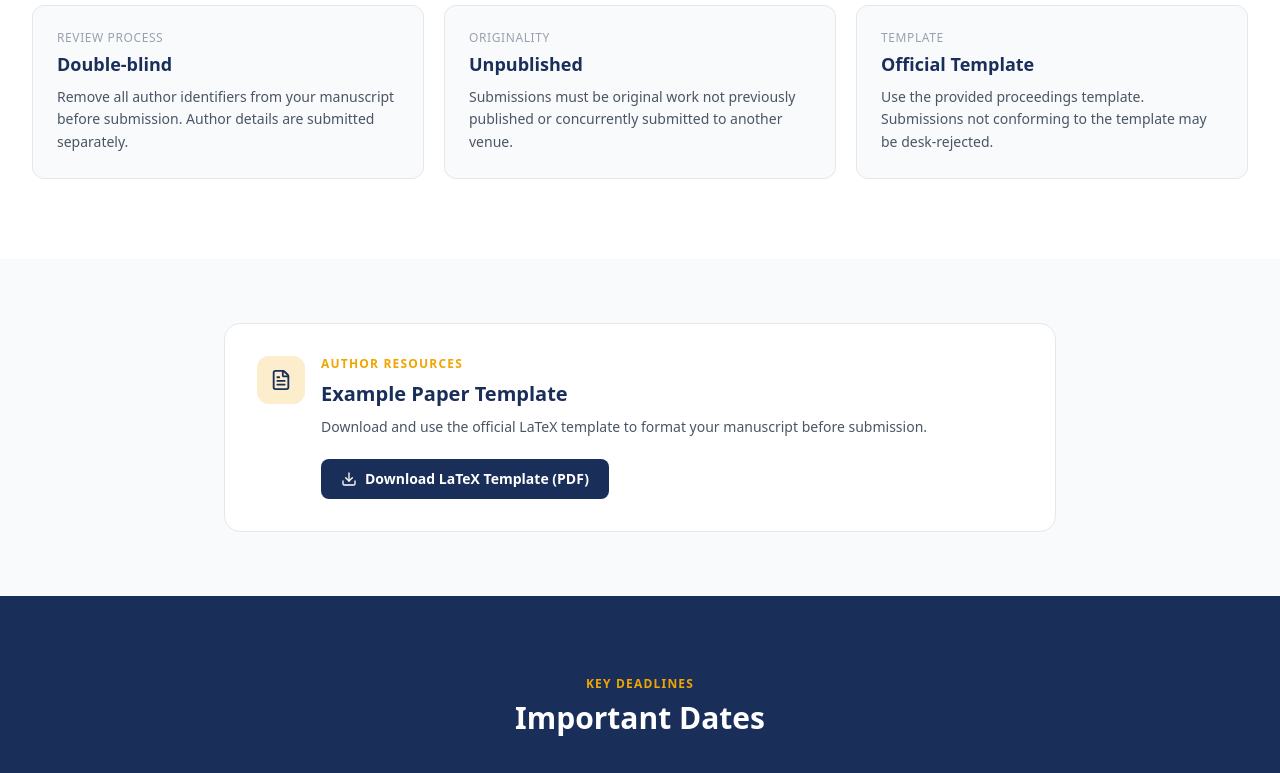
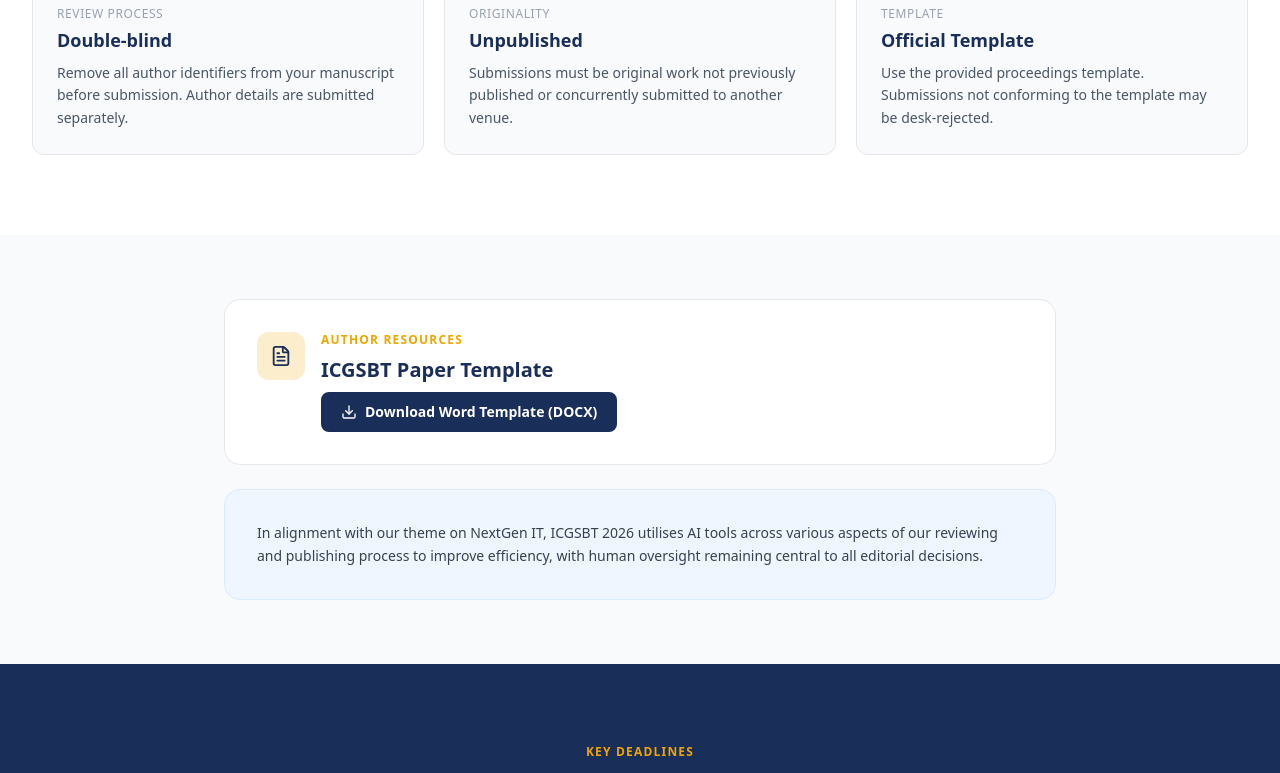
Before and after one commit to adamarbain/International-Conference-Nextgen-2026, a Next.js app: page /call-for-papers in a window 1280 px wide. Shown: the part 1892-2665 px from the top of the page. Built offline with nearby package versions, Linux system fonts and the light colour scheme.

Commit message:
Adjustments according to instructions 1

```diff
--- a/src/app/call-for-papers/page.tsx
+++ b/src/app/call-for-papers/page.tsx
@@ -166,9 +166,6 @@
                   className={`rounded-2xl overflow-hidden border ${colors[i]}`}
                 >
                   <div className={`${headerColors[i]} text-white p-5`}>
-                    <span className="text-xs font-bold uppercase tracking-wider opacity-80">
-                      Track {track.number}
-                    </span>
                     <h3 className="font-bold text-base mt-1 leading-tight">
                       {track.title}
                     </h3>
@@ -255,23 +252,32 @@
                   Author Resources
                 </p>
                 <h3 className="text-navy font-bold text-xl mb-2">
-                  Example Paper Template
+                  ICGSBT Paper Template
                 </h3>
-                <p className="text-gray-600 text-sm leading-relaxed mb-5">
-                  Download and use the official LaTeX template to format your
-                  manuscript before submission.
-                </p>
                 <a
-                  href="/ICGSBT%20LaTeX%20Template.pdf"
+                  href="/conference-template-a4.docx"
                   target="_blank"
                   rel="noopener noreferrer"
                   className="inline-flex items-center gap-2 bg-navy text-white text-sm font-semibold px-5 py-2.5 rounded-lg hover:bg-navy-light transition-colors"
                 >
                   <Download size={16} />
-                  Download LaTeX Template (PDF)
+                  Download Word Template (DOCX)
                 </a>
               </div>
             </div>
+          </motion.div>
+
+          <motion.div
+            variants={prefersReducedMotion ? {} : fadeUp}
+            initial="hidden"
+            whileInView="visible"
+            viewport={{ once: true }}
+            className="mt-6 bg-blue-50 rounded-2xl p-8 border border-blue-100"
+          >
+            <p className="text-sm leading-relaxed text-gray-700">
+              In alignment with our theme on NextGen IT, ICGSBT 2026 utilises AI tools across various aspects of our reviewing and
+              publishing process to improve efficiency, with human oversight remaining central to all editorial decisions.
+            </p>
           </motion.div>
         </div>
       </section>
--- a/src/app/programme/page.tsx
+++ b/src/app/programme/page.tsx
@@ -157,19 +157,6 @@
             </div>
           </motion.div>
 
-          {/* Download PDF */}
-          <motion.div
-            variants={prefersReducedMotion ? {} : fadeUp}
-            initial="hidden"
-            whileInView="visible"
-            viewport={{ once: true }}
-            className="mt-8 flex justify-center"
-          >
-            <button className="inline-flex items-center gap-2 bg-navy text-white font-semibold px-7 py-3.5 rounded-xl hover:bg-navy-light transition-colors shadow-sm">
-              <Download size={17} />
-              Download Full Programme (PDF)
-            </button>
-          </motion.div>
         </div>
       </section>
 
--- a/src/app/speakers/page.tsx
+++ b/src/app/speakers/page.tsx
@@ -55,7 +55,7 @@
             initial="hidden"
             whileInView="visible"
             viewport={{ once: true }}
-            className="grid md:grid-cols-3 gap-8"
+            className="grid md:grid-cols-2 gap-8"
           >
             {speakers.map((speaker) => (
               <SpeakerCard key={speaker.id} speaker={speaker} large />
@@ -77,7 +77,7 @@
             {[
               {
                 label: "Duration",
-                value: "45–60 minutes",
+                value: "30 minutes",
                 desc: "Each keynote includes a dedicated Q&A session",
               },
               {
--- a/src/data/seminar.ts
+++ b/src/data/seminar.ts
@@ -172,7 +172,7 @@
     institution: "Faculty of Business and Economics",
     keynoteNumber: 1,
     bio: "Prof. Dr. Noor Ismawati Jaafar is a Professor in Information Systems at the Department of Decision Science, Faculty of Business and Economics.",
-    topic: "To be announced",
+    topic: "Reimagining Business in the Age of NextGen IT, A Governance and Sustainability Perspective",
     initials: "NI",
     color: "#1a2e5a",
     image: "/ismawati.jpg",
@@ -185,36 +185,36 @@
     institution: "Faculty of Computer Science and Information Technology",
     keynoteNumber: 2,
     bio: "Prof. Ts. Dr. Nor Badrul Anuar bin Juma’at is a distinguished academic leader and researcher with a profound track record in institutional governance, digital transformation, and cybersecurity.",
-    topic: "The Agentic Shift",
+    topic: "The Agentic Shift\nWhen AI Stops Answering and Starts Working - And Why The Only Limit Left is Our Imagination",
     initials: "BA",
     color: "#374151",
     image: "/badrul.png",
   },
   {
     id: "speaker-3",
+    name: "Prof. Dr. Yusniza binti Kamarulzaman",
+    title: "Professor",
+    role: "Keynote Speaker 3",
+    institution: "Faculty of Business and Economics",
+    keynoteNumber: 3,
+    bio: "Prof. Dr. Yusniza is a distinguished professor with deep expertise in digital transformation and sustainable business practices.",
+    topic: "Digital Transformation for Sustainable Business Ecosystems",
+    initials: "YK",
+    color: "#7c3aed",
+    image: "/Yusniza.png",
+  },
+  {
+    id: "speaker-4",
     name: "Datuk Lee Cheun Wei",
     title: "Chief Executive Officer",
-    role: "Keynote Speaker 3",
+    role: "Keynote Speaker 4",
     institution: "Ancom Nylex Berhad",
-    keynoteNumber: 3,
+    keynoteNumber: 4,
     bio: "Datuk Lee Cheun Wei is the Chief Executive Officer of Ancom Nylex Berhad, with extensive leadership experience in finance, corporate strategy, and business transformation.",
     topic: "Strategic Leadership in Sustainable Business Transformation",
     initials: "LW",
     color: "#065f46",
     image: "/DATUK_LEE_CHEUN_WE.jpg",
-  },
-  {
-    id: "speaker-4",
-    name: "Prof. Dr. Yusniza binti Kamarulzaman",
-    title: "Professor",
-    role: "Keynote Speaker 4",
-    institution: "Faculty of Business and Economics",
-    keynoteNumber: 4,
-    bio: "Prof. Dr. Yusniza is a distinguished professor with deep expertise in digital transformation and sustainable business practices.",
-    topic: "Digital Transformation for Sustainable Business Ecosystems",
-    initials: "YK",
-    color: "#7c3aed",
-    image: "/Yusniza.png",
   },
 ];
 
```
Also changed, not shown: 1 other file (tests, documents, lock files or other folders).
